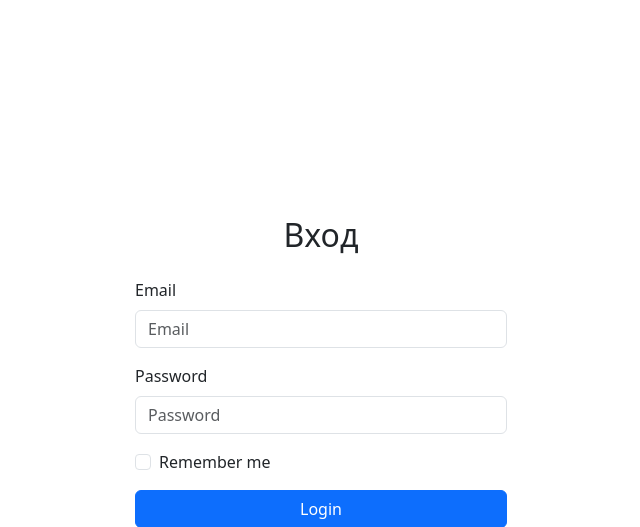
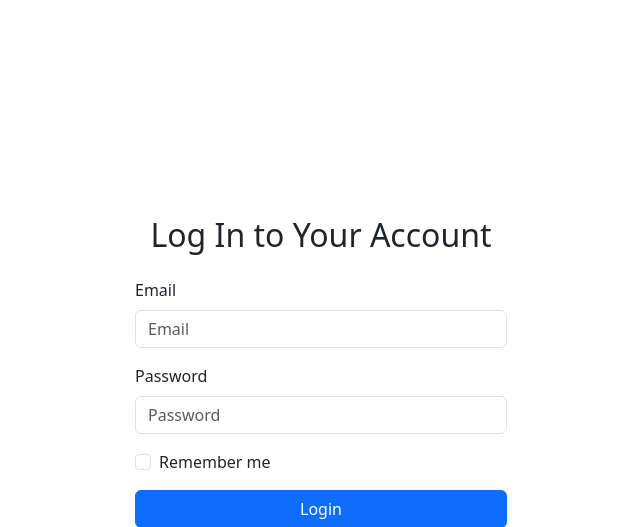
Before and after one commit to meshkovQA/Store-System-ENG, a FastAPI app: page /login/ in a window 1280 px wide. Shown: the top 527 px of the page, without its empty margins (319-959 px from the left). Run offline with FastAPI, Linux system fonts and the light colour scheme; parts of the project's set-up code (start-up, migrations or seed data) failed here and were passed over.

Commit message:
Added fixes

```diff
--- a/main.py
+++ b/main.py
@@ -17,6 +17,8 @@ app = FastAPI(
     description="API for Auth",
     version="1.0.0"
 )
+
+security = HTTPBearer()
 
 
 app.add_middleware(
--- a/templates/login.html
+++ b/templates/login.html
@@ -16,7 +16,7 @@
 <body>
     <div class="container full-height d-flex justify-content-center align-items-center">
         <div class="col-md-4">
-            <h2 class="text-center mb-4">Вход</h2>
+            <h2 class="text-center mb-4">Log In to Your Account</h2>
             <form id="loginForm" class="mt-3">
                 <div class="mb-3">
                     <label for="email" class="form-label">Email</label>
--- a/templates/register.html
+++ b/templates/register.html
@@ -39,7 +39,7 @@
                 Registration successful!
             </div>
             <div class="text-center mt-3">
-                <p>You have account? <a href="/login">Login</a></p>
+                <p>Have account? <a href="/login">Login</a></p>
             </div>
         </div>
     </div>
```
